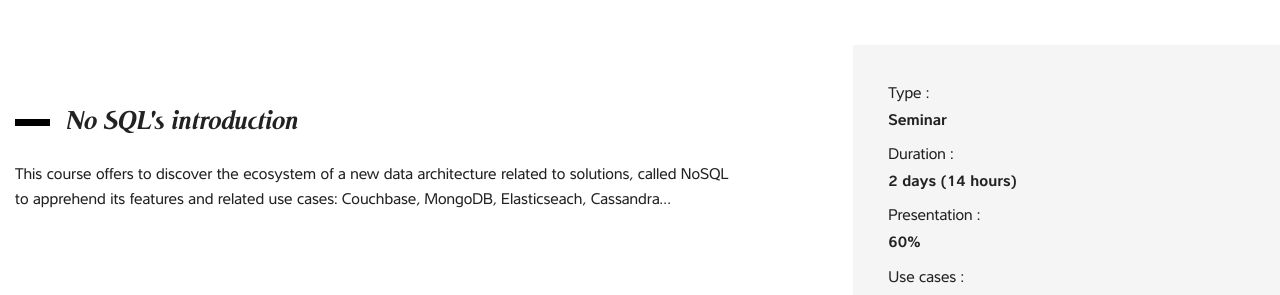
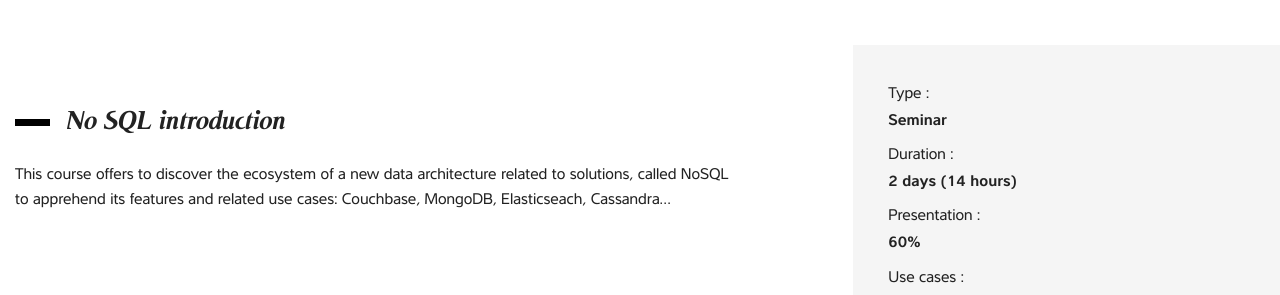
Before and after one commit to octo-technology-downunder/octo-technology-downunder.github.io, a Jekyll site: the page built from _training/big-data/no-sql/no-sql-introduction.md, in a window 1280 px wide. Shown: the part 215-510 px from the top of the page. Built offline with Jekyll 4.4.1, drawn with Linux system fonts in a browser that asks for light colours.

Commit message:
edit text

```diff
--- a/_training/big-data/no-sql/no-sql-introduction.md
+++ b/_training/big-data/no-sql/no-sql-introduction.md
@@ -1,5 +1,5 @@
 ---
-title: No SQL's introduction
+title: No SQL introduction
 duration_days: 2
 duration_hours: 14
 time_shares:
```
